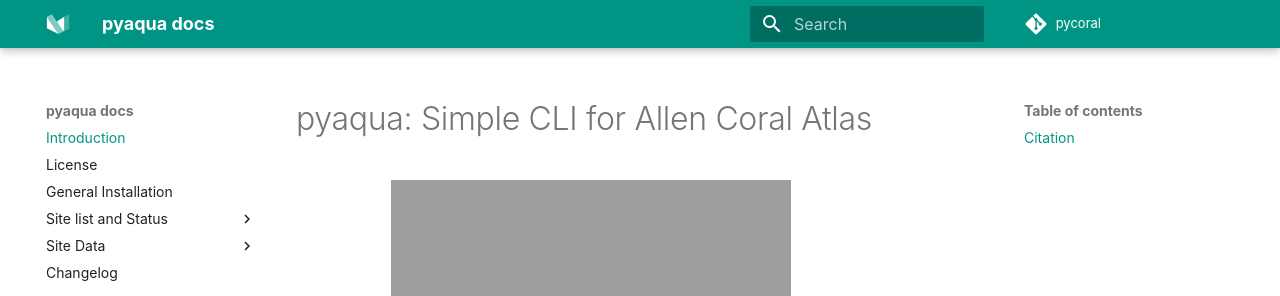
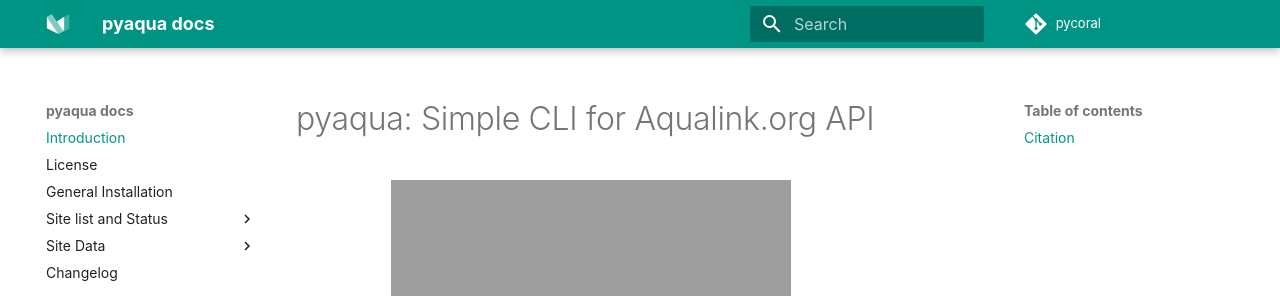
Before and after one commit to open-oceans/pyaqua, an MkDocs documentation site: the page built from docs/index.md, in a window 1280 px wide. Shown: the top 296 px of the page. Built offline with MkDocs 1.6.1 and Material for MkDocs 9.7.7, drawn with Linux system fonts in a browser that asks for light colours; some web fonts are replaced; comment, search, counter and statistics services are not loaded.

Commit message:
updated index

```diff
--- a/docs/index.md
+++ b/docs/index.md
@@ -1,4 +1,4 @@
-# pyaqua: Simple CLI for Allen Coral Atlas
+# pyaqua: Simple CLI for Aqualink.org API
 
 [![Twitter URL](https://img.shields.io/twitter/follow/samapriyaroy?style=social)](https://twitter.com/intent/follow?screen_name=samapriyaroy)
 [![CI pyaqua](https://github.com/samapriya/pyaqua/actions/workflows/package_ci.yml/badge.svg)](https://github.com/samapriya/pyaqua/actions/workflows/package_ci.yml)
```
